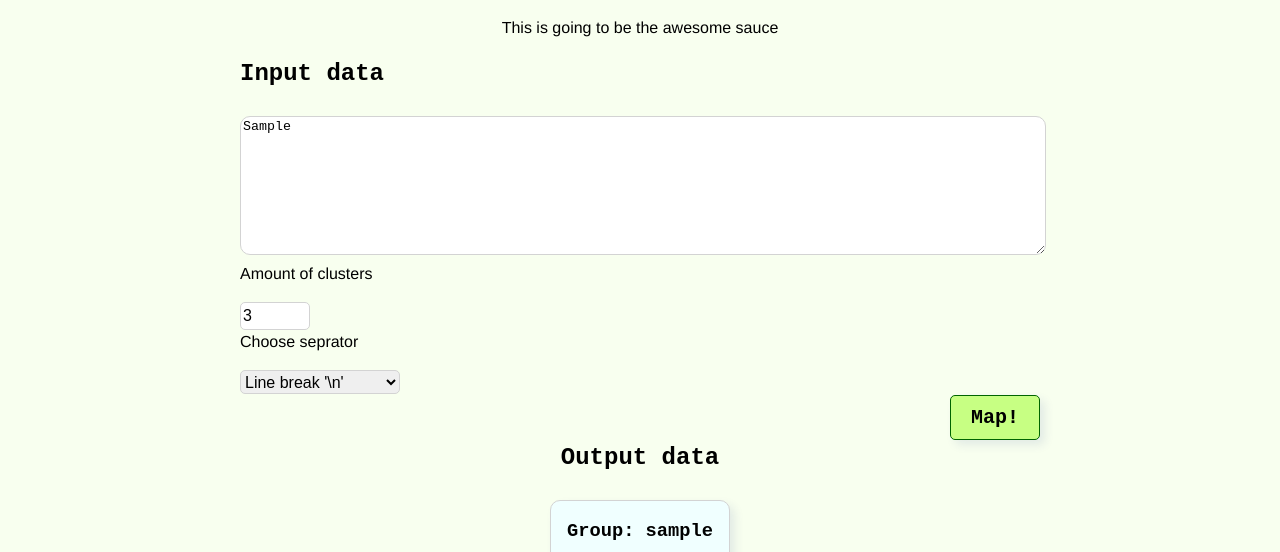
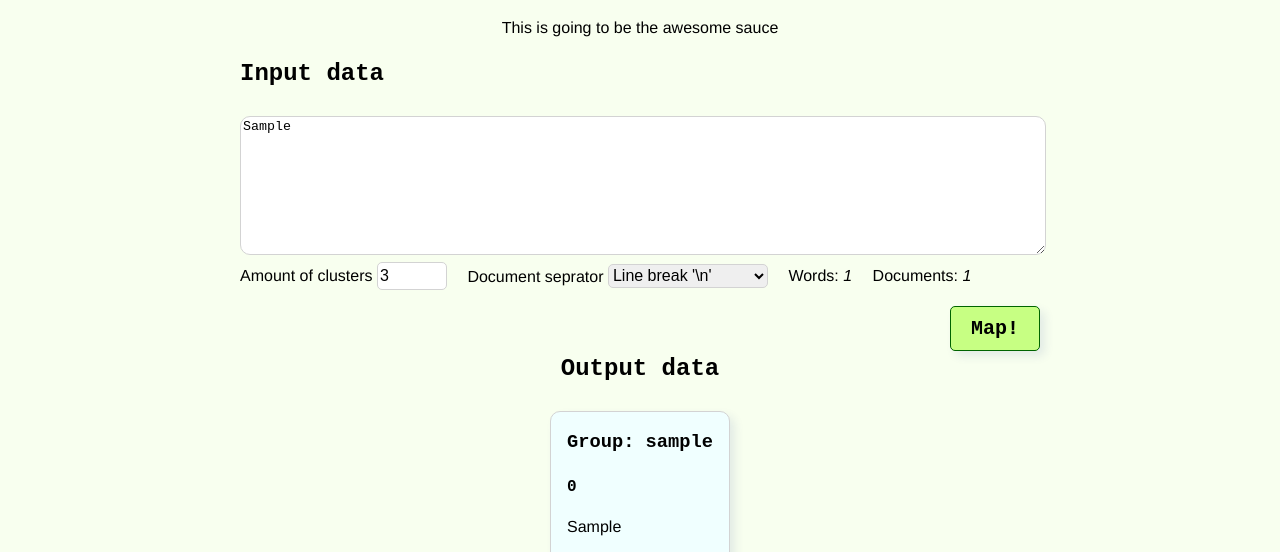
Before and after one commit to Vahvelainen/aMapper, a website: page index.html in a window 1280 px wide. Both pictures are taken after typing "Sample" into the empty fields and a click on the button "Map!". Shown: the part 224-776 px from the top of the page. Drawn offline with nearby package versions, Linux system fonts and the light colour scheme; files that its build step writes are made by us from their sources.

Commit message:
Add word and document counters

```diff
--- a/public/js/aMapper.js
+++ b/public/js/aMapper.js
@@ -1,11 +1,6 @@
 import { splitAndFilterDocs, splitAndFilterWordsFromDocs, lowerAndRemoveSpecialsFromArray } from './SplitsAndFilters.js'
 import { TF_IDF } from './TF-IDF.js'
 import { KMeans, centroidsByIndexes, manhattanDist } from './KMeans.js'
-
-$('#aMapper-submit')[0].addEventListener("click", function(event){
-  event.preventDefault();
-  sendData();
-});
 
 const splitters = [
   '\n',
@@ -14,6 +9,29 @@ const splitters = [
   ':',
   ';'
 ];
+
+$('#aMapper-input-data')[0].addEventListener("change", function(event){
+  updateWordAndDocumentCount();
+});
+$('#aMapper-input-separator')[0].addEventListener("change", function(event){
+  updateWordAndDocumentCount();
+});
+
+function updateWordAndDocumentCount() {
+  //not DRY
+  const data = $('#aMapper-input-data')[0].value;
+  const splitter = splitters[ $('#aMapper-input-separator')[0].value ];
+  const docs = splitAndFilterDocs(data, splitter);
+  const words = splitAndFilterWordsFromDocs(docs, splitter);
+
+  $('#aMapper-word-count')[0].innerHTML = words.length;
+  $('#aMapper-document-count')[0].innerHTML = docs.length;
+}
+
+$('#aMapper-submit')[0].addEventListener("click", function(event){
+  event.preventDefault();
+  sendData();
+});
 
 function sendData() {
   //Read from inputs
@@ -25,9 +43,6 @@ function sendData() {
   const og_docs = splitAndFilterDocs(data, splitter);
   const docs = lowerAndRemoveSpecialsFromArray(og_docs);
   const words = splitAndFilterWordsFromDocs(docs, splitter);
-
-  console.log('Documents: ' + docs.length);
-  console.log('Individual words: ' + words.length);
 
   //TF-IDF.js
   const tf_idf = TF_IDF(words, docs);
--- a/public/views/aMapper.html
+++ b/public/views/aMapper.html
@@ -3,10 +3,14 @@
   <form id='aMapper-input'>
 
     <textarea id='aMapper-input-data' placeholder="Put your raw data here..."></textarea>
-    <p>Amount of clusters </p>
+
+    <div class="parameter">
+      <lable>Amount of clusters </label>
       <input type='number' value='3' min='1' id="aMapper-input-K">
+    </div>
 
-    <p>Choose seprator</p>
+    <div class="parameter">
+      <label>Document seprator</label>
       <select name="Separator" id="aMapper-input-separator">
         <option value="0">Line break '\n'</option>
         <option value="1">Dot ' . '</option>
@@ -14,6 +18,17 @@
         <option value="3">Colon ' : '</option>
         <option value="4">Semicolon ' ; '</option>
       </select>
+    </div>
+
+    <div class="parameter">
+      <label>Words:</label>
+      <var id='aMapper-word-count'>0</var>
+    </div>
+
+    <div class="parameter">
+      <label>Documents:</label>
+      <var id="aMapper-document-count">0</var>
+    </div>
 
     <button id='aMapper-submit'>
       <h4>
--- a/scss/_frontpage.scss
+++ b/scss/_frontpage.scss
@@ -11,6 +11,11 @@
     form {
       textarea, input, select{
         border: solid 1px lightgray;
+      }
+      .parameter {
+        display: inline-block;
+        margin-right: 1em;
+        margin-bottom: 1em;
       }
       input, select {
         height: 1.5em;
```
Lines whose indentation alone changed are shown as unchanged.
